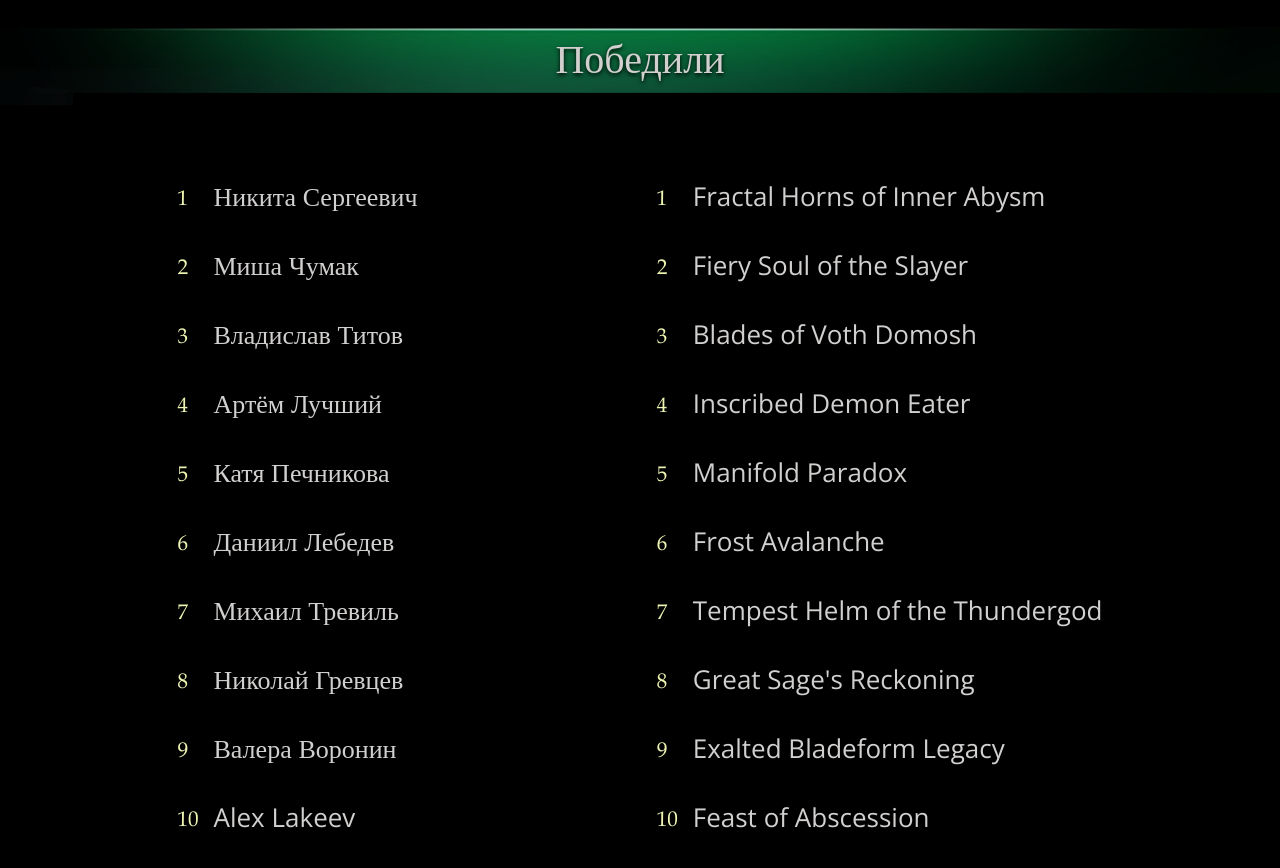
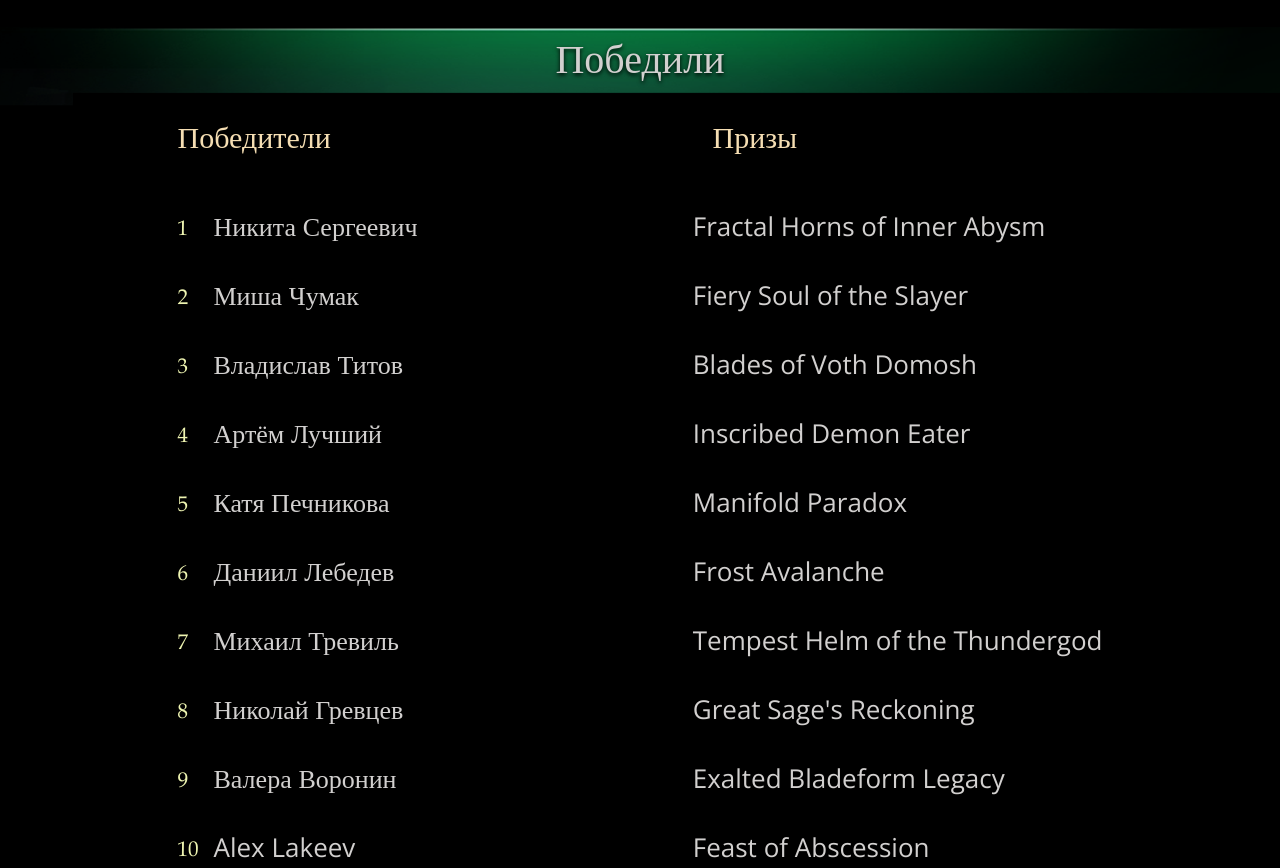
Before and after one commit to Oleksandr58/Cyber, a website: page app/index.html in a window 1280 px wide. Shown: the part 4472-5340 px from the top of the page. Drawn offline with nearby package versions, Linux system fonts and the light colour scheme; files whose address does not match are found by name.

Commit message:
Title for tables

```diff
--- a/app/index.html
+++ b/app/index.html
@@ -210,6 +210,10 @@
       <div class="winners__key keys">MC Battle Pass</div>
       <h2 class="winners__title">Победили</h2>
 
+      <div class="winners__wrap winners__wrap--p_0">
+        <div class="winners__subtitle">Победители</div>
+        <div class="winners__subtitle">Призы</div>
+      </div>
       <div class="winners__wrap">
         <ol class="winners__row">
           <li class="winners__winner"><a href="https://vk.com/nikkell" target="_blank">Никита Сергеевич</a></li>
--- a/app/scss/_styles.scss
+++ b/app/scss/_styles.scss
@@ -641,6 +641,10 @@
         -webkit-mask-repeat: no-repeat;
         -webkit-mask-position: bottom center;
         color: wheat;
+
+        &--p_0 {
+            padding: 0;
+        }
     }
 
     &__row {
@@ -678,6 +682,19 @@
             font-weight: 400;
             line-height: 24.73px;
         }
+    }
+
+    &__prize {
+        .winners__winner {
+            &::before {
+                display: none;
+            }
+        }
+    }
+
+    &__subtitle {
+        font-size: 30px;
+        min-width: 390px;
     }
 
     &__footer {
@@ -1401,6 +1418,10 @@
             justify-content: center;
             align-content: center;
             position: relative;
+
+            &--p_0 {
+                display: none;
+            }
         }
 
         &__row {
@@ -1433,10 +1454,6 @@
 
             .winners__winner {
                 border-bottom: 2px solid rgba(71, 71, 71, 0.7);
-
-                &::before {
-                    display: none;
-                }
             }
         }
     }
```
Also changed, not shown: app/styles/main.css.
